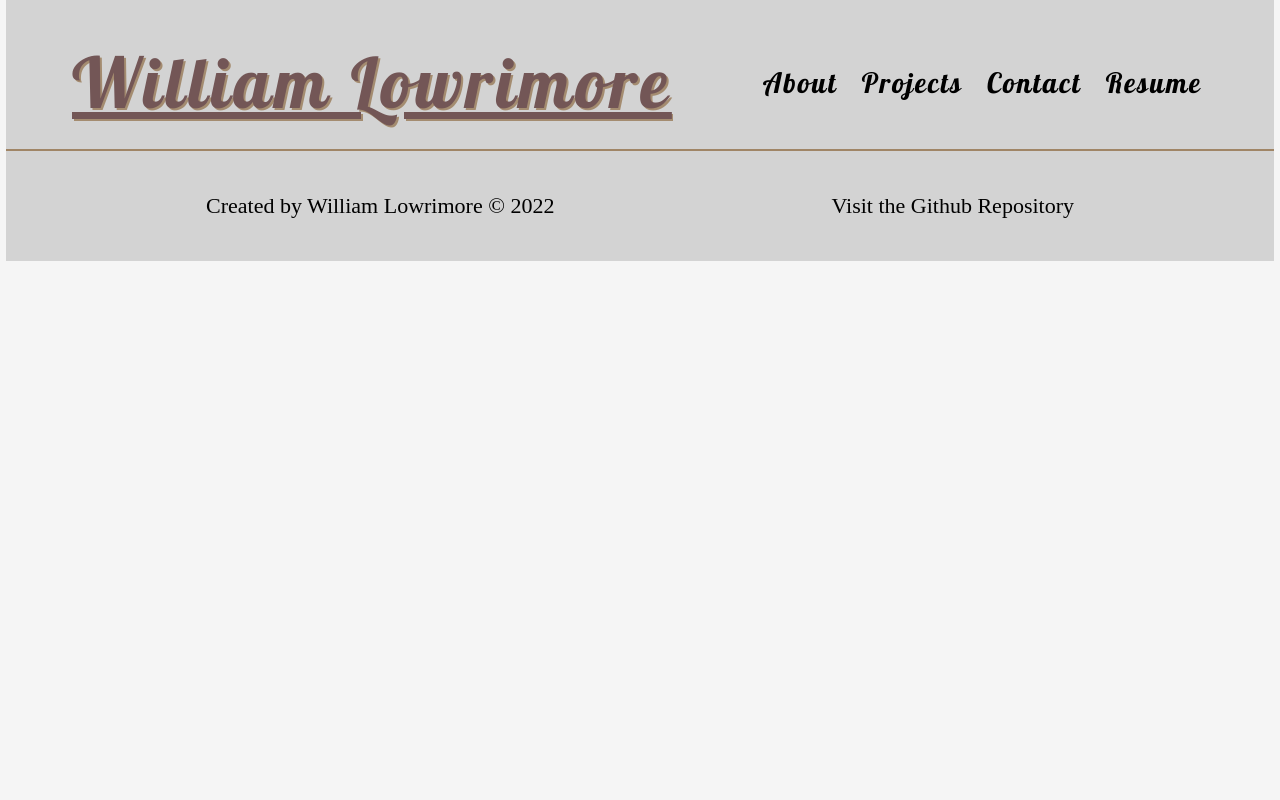
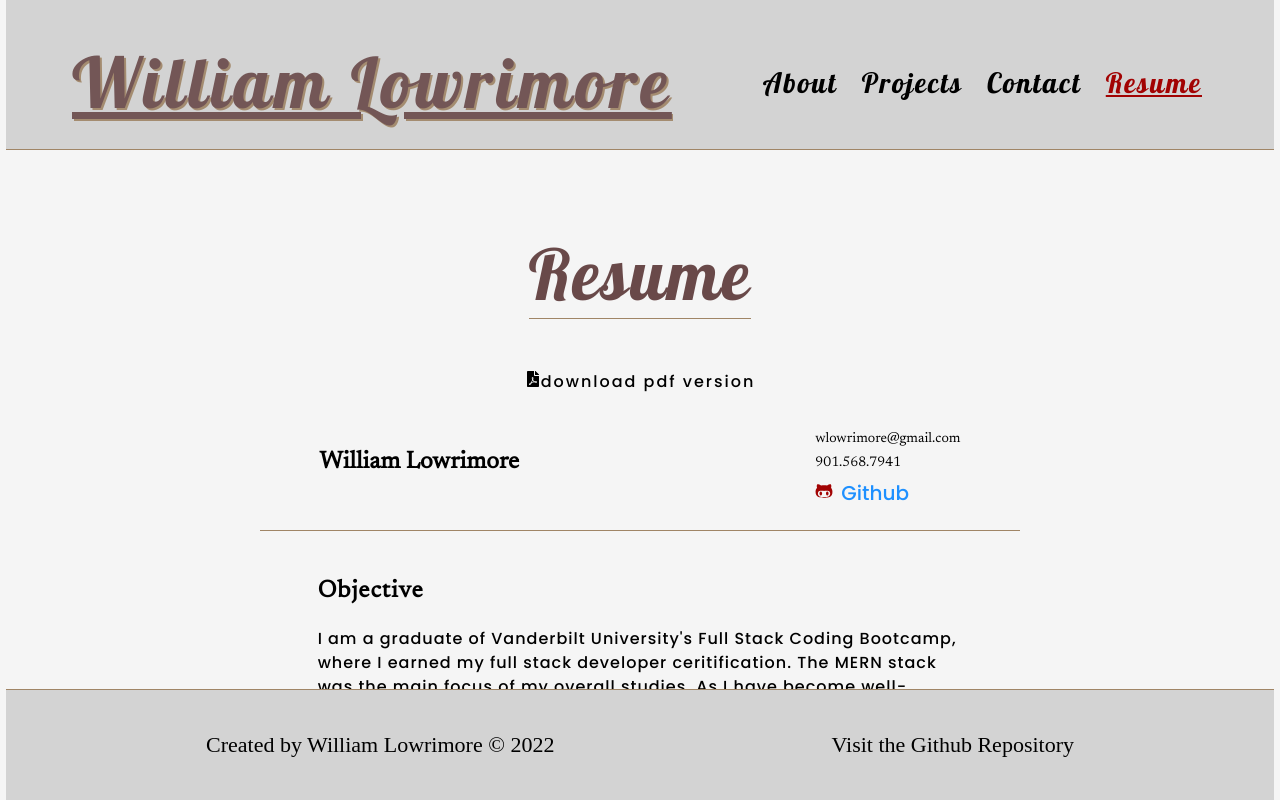
Before and after one commit to wlowrimore/Lowrimore_William_portfolio-2022, a React (Create React App) app: page / in a window 1280 px wide. Both pictures are taken after a click on the element "Resume". Shown: the top 800 px of the page. Built offline with nearby package versions, Linux system fonts and the light colour scheme.

Commit message:
adds Resume page

```diff
--- a/src/App.js
+++ b/src/App.js
@@ -8,6 +8,7 @@ import Main from "./components/Main";
 import About from "./components/About";
 import ProjectInfo from "./components/ProjectInfo";
 import Contact from "./components/Contact";
+import Resume from "./components/Resume";
 import Modal from "./components/Modal";
 import { render } from "react-dom";
 
@@ -24,6 +25,8 @@ function App() {
         return <ProjectInfo />;
       case "contact":
         return <Contact />;
+      case "resume":
+        return <Resume />;
       case "default":
         return null;
     }
--- /dev/null
+++ b/src/components/Resume.js
@@ -0,0 +1,119 @@
+import React from "react";
+import { FaFilePdf } from "react-icons/fa";
+import { FaGithubAlt } from "react-icons/fa";
+
+const ResumePage = () => {
+  return (
+    <section id="resume">
+      <h1>Resume</h1>
+      <div className="dl">
+        <a
+          href={require("../document/resume.pdf")}
+          target="_blank"
+          rel="noreferrer noopen"
+        >
+          <FaFilePdf />
+          <>download pdf version</>
+        </a>
+      </div>
+      <div className="resume-body">
+        <header className="container-fluid resume-header">
+          <h2>William Lowrimore</h2>
+          <ul className="resume-contact-info">
+            <li emailto="wlowrimore@gmail.com">wlowrimore@gmail.com</li>
+            <li>901.568.7941</li>
+            <a
+              href="https://github.com/wlowrimore"
+              target="_blank"
+              rel="noreferrer"
+            >
+              <FaGithubAlt className="gh" />
+              <span>Github</span>
+            </a>
+          </ul>
+        </header>
+
+        <section className="objective">
+          <h2>Objective</h2>
+          <p>
+            I am a graduate of Vanderbilt University's Full Stack Coding
+            Bootcamp, where I earned my full stack developer ceritification. The
+            MERN stack was the main focus of my overall studies. As I have
+            become well-versed in numerous programming languages from front-end
+            to back-end development, I do find front-end functionality and
+            design to be where my skills take flight. I am currently seeking
+            employment where my front-end knowledge and skills will be utilized.
+            I am continually learning and developing new skills while, also
+            stregnthening the skills I already possess.
+          </p>
+        </section>
+
+        <section className="education">
+          <div className="section-titles">
+            <h2>Education</h2>
+            <h4>Certification of Full Stack Web Development</h4>
+            <h4>
+              Vanderbilt University Full Stack Coding Bootcamp, Nashville, TN
+              2021-2022
+            </h4>
+          </div>
+          <ul>
+            <li>3.8 GPA</li>
+            <li>
+              Completed a first quarter project building a front-end web app
+              using third-party APIs and local storage
+            </li>
+            <li>
+              Completed a second quarter project building a MVC using
+              server-side JavaScript, RESTful APIs, databases, ORM, environment
+              variables, templating, and authentication
+            </li>
+          </ul>
+        </section>
+
+        <section className="coursework">
+          <div className="section-titles">
+            <h4>Relevant coursework</h4>
+          </div>
+          <ul>
+            <li>MERN</li>
+            <li>REACT</li>
+            <li>Progressive Web Application</li>
+            <li>NoSQL</li>
+            <li>Computer Science for JavaScript</li>
+            <li>Model View Controller</li>
+            <li>Object Relational Mapping</li>
+            <li>SQL</li>
+            <li>Express.js</li>
+            <li>Object Oriented Mapping</li>
+            <li>Node.js</li>
+            <li>Server-Side APIs</li>
+            <li>Third-Party APIs</li>
+            <li>JavaScript / jQuery</li>
+            <li>Advanced CSS</li>
+            <li>HTML, CSS, and Git</li>
+          </ul>
+        </section>
+
+        <section className="skills">
+          <div className="section-titles"></div>
+          <h2>Skills</h2>
+          <ul>
+            <li>Excellent communication skills</li>
+            <li>Time management, critical thinking and problem-solving</li>
+            <li>React</li>
+            <li>SQL</li>
+            <li>Progressive web app design</li>
+            <li>Single page web app design</li>
+            <li>UI design</li>
+            <li>Full stack MERN</li>
+          </ul>
+        </section>
+        <br></br>
+        <hr />
+        <br></br>
+      </div>
+    </section>
+  );
+};
+export default ResumePage;
--- a/src/index.css
+++ b/src/index.css
@@ -90,9 +90,9 @@ nav li:hover {
   cursor: pointer;
 }
 
-nav.navactive {
+.navActive {
   color: var(--hover-red);
-  text-shadow: 1px 1px var(--shadow-color);
+  text-decoration: underline;
 }
 
 /* __________________________________MAIN PAGE(HOME)___________________________________ */
@@ -386,6 +386,166 @@ nav.navactive {
   margin-right: 14px;
 }
 
+/* ______________________________________RESUME_______________________________________ */
+
+#resume {
+  display: flex;
+  flex-direction: column;
+  align-items: center;
+  justify-content: center;
+  width: 100%;
+  font-family: "Lobster", cursive;
+}
+
+#resume h1 {
+  display: flex;
+  justify-content: center;
+  font-family: 'Lobster', cursive;
+  font-size: 70px;
+  font-weight: 100;
+  padding-top: 22px;
+  margin-bottom: 0;
+  border-bottom: 1px solid var(--shadow-color);
+  letter-spacing: 2px;
+  color: var(--header-red);
+}
+
+.dl {
+  margin-top: 50px;
+  font-family: "Poppins", sans-serif;
+}
+
+.dl a {
+  font-size: 16px;
+  letter-spacing: 2px;
+  color: black;
+  padding: 2px 2px;
+  font-weight: 400;
+  text-decoration: none;
+}
+
+.dl a:hover {
+  padding: 6px 6px;
+  opacity: 40%;
+}
+
+.resume-header {
+  font-family: "Newsreader", serif;
+  background: whitesmoke;
+  margin-bottom: 40px;
+}
+
+.resume h2 {
+  display: flex;
+  font-size: 18px;
+  align-items: flex-start;
+  margin-right: 6px;
+}
+
+.resume-body {
+  display: flex;
+  flex-direction: column;
+  width: 60%;
+  color: #000;
+  background-color: whitesmoke;
+  border-radius: 8px;
+  justify-content: flex-start;
+  align-items: center;
+  line-height: 0;
+  max-height: 700px;
+  overflow-y: scroll;
+}
+
+.resume-body {
+  -ms-overflow-style: none;
+  scrollbar-width: none;
+}
+
+.resume-body::-webkit-scrollbar {
+  display: none;
+}
+
+.resume-contact-info {
+  display: flex;
+  font-size: 14px;
+  flex-direction: column;
+  align-items: flex-start;
+  margin-bottom: 0;
+  line-height: 1.7;
+}
+
+.resume-contact-info > li {
+  list-style:none
+}
+
+.resume-contact-info > a {
+  font-family: "Poppins", sans-serif;
+  font-size: 20px;
+  text-decoration: none;
+  color: dodgerblue;
+}
+
+.resume-contact-info >a:hover {
+  color: var(--header-red);
+
+}
+
+.gh {
+  color: var(--hover-red);
+  font-size: 18px;
+  margin-right: 8px;
+}
+
+.objective, .education, .coursework, .skills {
+  display: flex;
+  flex-direction: column;
+  font-family: "Newsreader", serif;
+  letter-spacing: 1px;
+  width: 90%;
+  padding: 0 20px;
+}
+
+.objective p {
+  font-family: "Poppins", serif;
+  line-height: 1.5;
+}
+
+.section-titles {
+  font-family: "Newsreader", serif;
+  line-height: 1.5;
+}
+
+.section-titles h4 {
+  font-style: italic;
+  font-weight: lighter;
+  letter-spacing: 1px;
+}
+
+.education ul {
+  display: flex;
+  flex-direction: column;
+  list-style-type: disc;
+  line-height: 1.5;
+  padding: 0 40px;
+}
+
+.coursework ul {
+  display: flex;
+  flex-direction: column;
+  list-style-type: disc;
+  line-height: 1.5;
+  padding: 0 40px;
+}
+
+.skills ul {
+  display: flex;
+  flex-direction: column;
+  list-style-type: disc;
+  line-height: 1.5;
+  margin-bottom: 65px;
+  padding: 0 40px;
+}
+
 /* _______________________________________FOOTER______________________________________ */
 
 footer {
```
Also changed, not shown: 1 other file (tests, documents, lock files or other folders).
